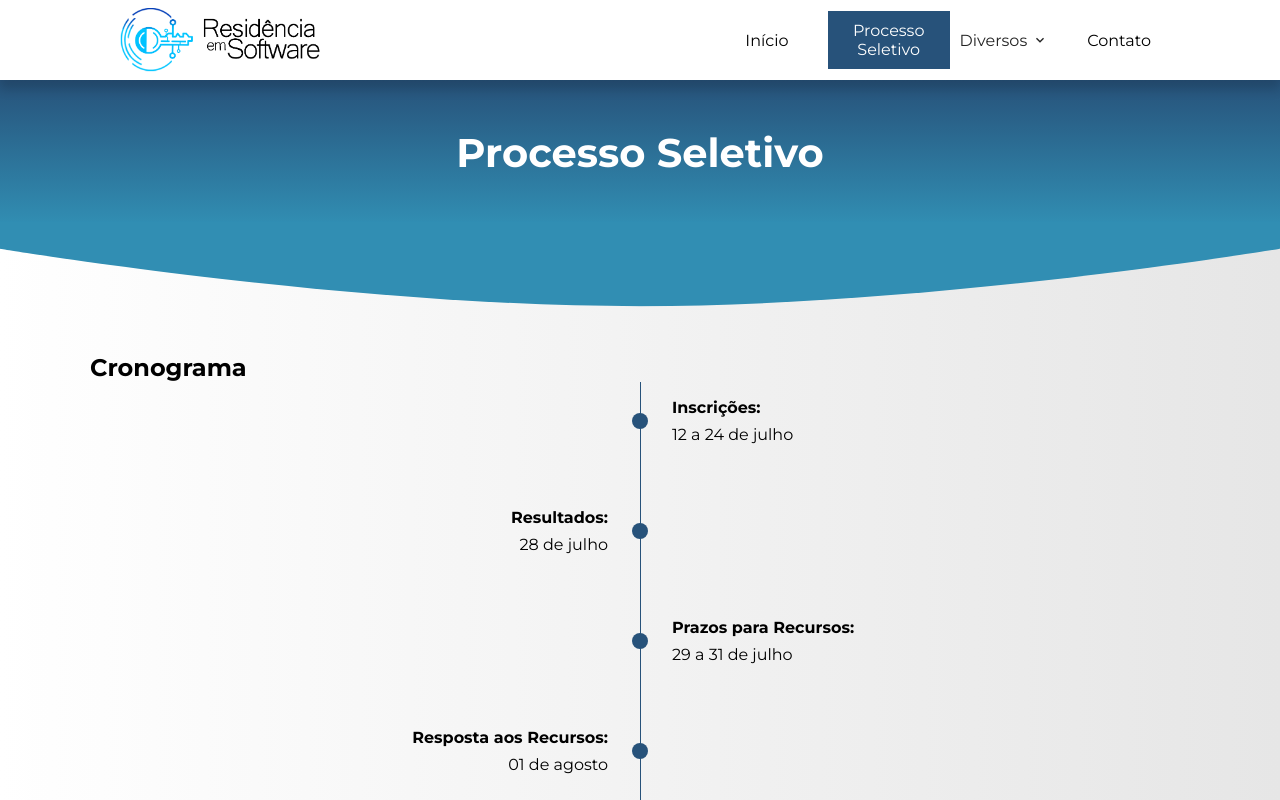
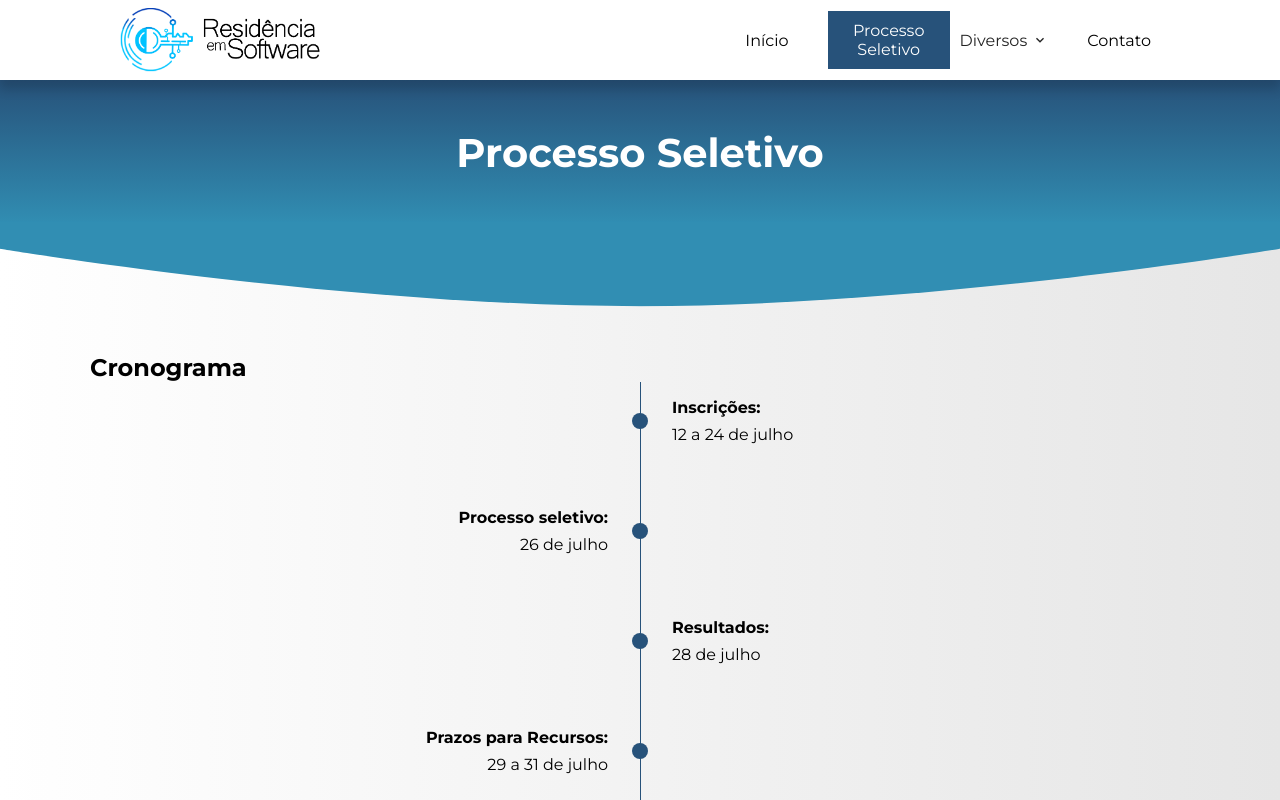
Before and after one commit to igorroc/residencia-next, a Next.js app: page /processo-seletivo in a window 1280 px wide. Shown: the top 800 px of the page. Built offline with nearby package versions, Linux system fonts and the light colour scheme.

Commit message:
feat: Add processo seletivo

```diff
--- a/src/app/processo-seletivo/page.tsx
+++ b/src/app/processo-seletivo/page.tsx
@@ -23,6 +23,10 @@ export default function ProcessoSeletivo() {
 						<div className={styles.cronogramaItem}>
 							<strong>Inscrições:</strong>
 							<p>12 a 24 de julho</p>
+						</div>
+						<div className={styles.cronogramaItem}>
+							<strong>Processo seletivo:</strong>
+							<p>26 de julho</p>
 						</div>
 						<div className={styles.cronogramaItem}>
 							<strong>Resultados:</strong>
```
